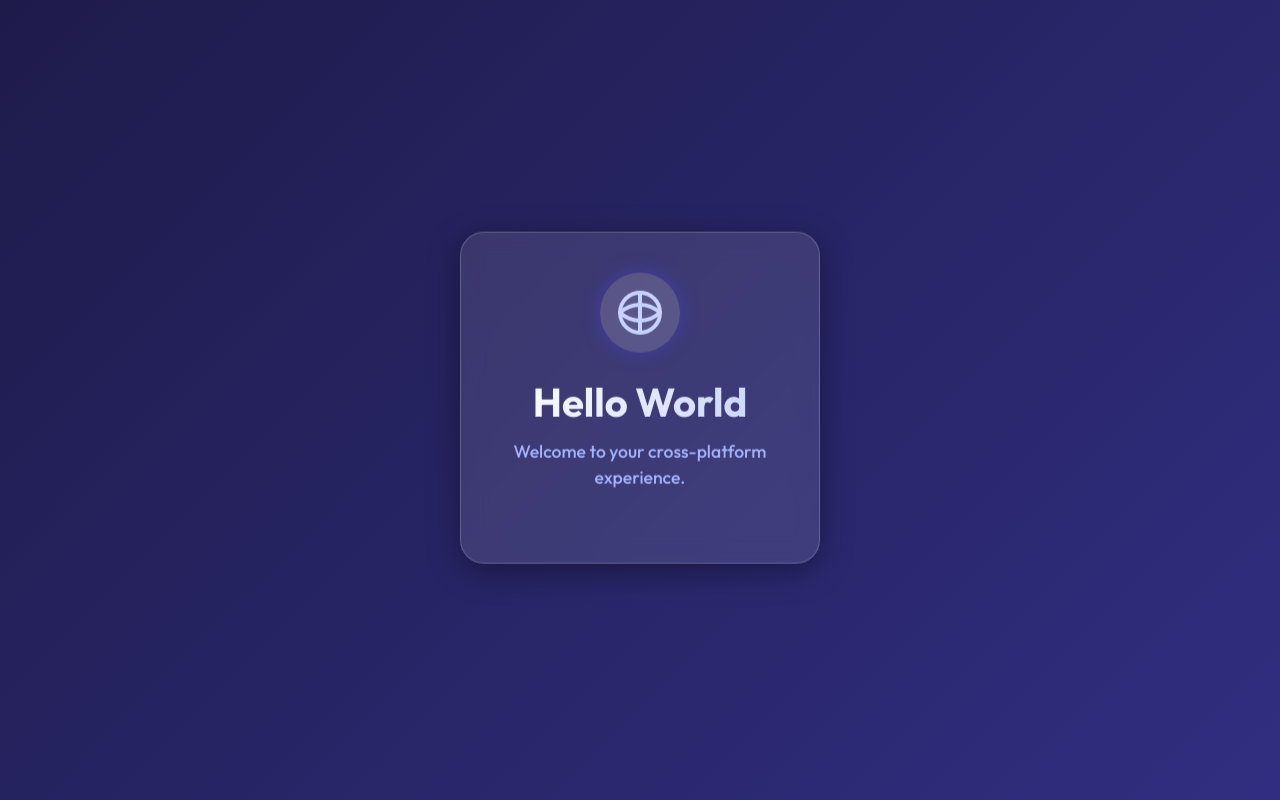
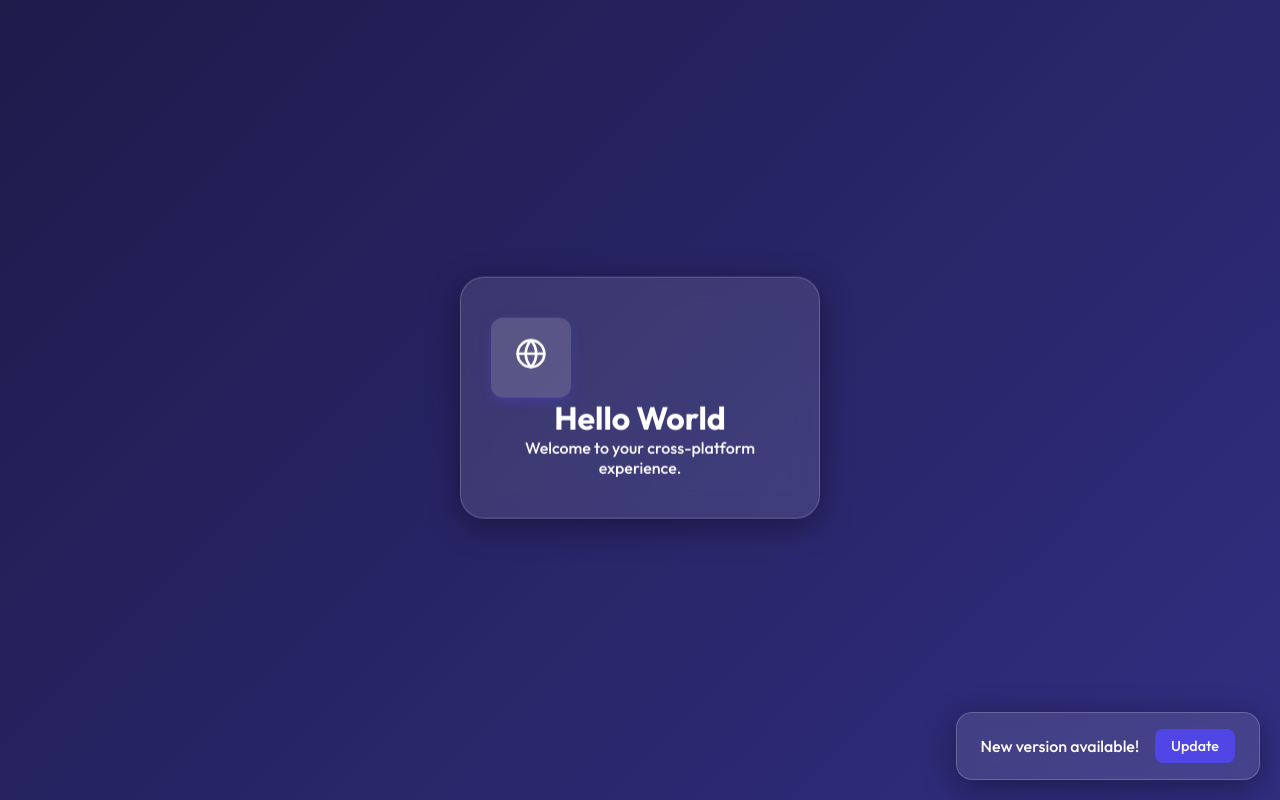
Before and after one commit to HieuMaiTrung/hello-world-pwa, a plain HTML site: page index.html in a window 1280 px wide. Drawn offline with Linux system fonts and the light colour scheme.

Commit message:
new functionality: update version

```diff
--- a/index.html
+++ b/index.html
@@ -1,5 +1,6 @@
 <!DOCTYPE html>
 <html lang="en">
+
 <head>
     <meta charset="UTF-8">
     <meta name="viewport" content="width=device-width, initial-scale=1.0">
@@ -11,11 +12,20 @@
     <link rel="preconnect" href="https://fonts.gstatic.com" crossorigin>
     <link href="https://fonts.googleapis.com/css2?family=Outfit:wght@300;500;700&display=swap" rel="stylesheet">
 </head>
+
 <body>
     <div class="container">
         <div class="card">
             <div class="icon-wrapper">
-                <svg xmlns="http://www.w3.org/2000/svg" width="48" height="48" viewBox="0 0 24 24" fill="none" stroke="currentColor" stroke-width="2" stroke-linecap="round" stroke-linejoin="round" class="globe-icon"><circle cx="12" cy="12" r="10"></circle><line x1="2" y1="12" x2="22" y2="12"></line><path d="M12 2a15.3 15.3 0 0 1 4 10 15.3 15.3 0 0 1-4 10 15.3 15.3 0 0 1-4-10 15.3 15.3 0 0 1 4-10z"></path></svg>
+                <svg xmlns="http://www.w3.org/2000/svg" width="48" height="48" viewBox="0 0 24 24" fill="none"
+                    stroke="currentColor" stroke-width="2" stroke-linecap="round" stroke-linejoin="round"
+                    class="globe-icon">
+                    <circle cx="12" cy="12" r="10"></circle>
+                    <line x1="2" y1="12" x2="22" y2="12"></line>
+                    <path
+                        d="M12 2a15.3 15.3 0 0 1 4 10 15.3 15.3 0 0 1-4 10 15.3 15.3 0 0 1-4-10 15.3 15.3 0 0 1 4-10z">
+                    </path>
+                </svg>
             </div>
             <h1>Hello World</h1>
             <p>Welcome to your cross-platform experience.</p>
@@ -23,14 +33,49 @@
         </div>
     </div>
 
+    <div id="updateToast" class="toast" hidden>
+        <p>New version available!</p>
+        <button id="updateBtn" class="btn-small">Update</button>
+    </div>
+
     <script>
+        let newWorker;
+
         if ('serviceWorker' in navigator) {
             window.addEventListener('load', () => {
-                navigator.serviceWorker.register('./sw.js')
-                    .then(registration => console.log('SW registered: ', registration))
-                    .catch(registrationError => console.log('SW registration failed: ', registrationError));
+                navigator.serviceWorker.register('./sw.js').then(registration => {
+                    console.log('SW registered: ', registration);
+
+                    registration.addEventListener('updatefound', () => {
+                        newWorker = registration.installing;
+                        newWorker.addEventListener('statechange', () => {
+                            if (newWorker.state === 'installed' && navigator.serviceWorker.controller) {
+                                showUpdateToast();
+                            }
+                        });
+                    });
+                }).catch(registrationError => console.log('SW registration failed: ', registrationError));
+            });
+
+            let refreshing;
+            navigator.serviceWorker.addEventListener('controllerchange', () => {
+                if (refreshing) return;
+                window.location.reload();
+                refreshing = true;
             });
         }
+
+        function showUpdateToast() {
+            const toast = document.getElementById('updateToast');
+            toast.hidden = false;
+        }
+
+        document.getElementById('updateBtn').addEventListener('click', () => {
+            if (newWorker) {
+                newWorker.postMessage({ action: 'skipWaiting' });
+            }
+            document.getElementById('updateToast').hidden = true;
+        });
 
         let deferredPrompt;
         const installBtn = document.getElementById('installBtn');
@@ -51,4 +96,5 @@
         });
     </script>
 </body>
+
 </html>
--- a/style.css
+++ b/style.css
@@ -48,37 +48,6 @@ body {
     height: 80px;
     border-radius: 50%;
     display: flex;
-    justify-content: center;
-    align-items: center;
-    margin: 0 auto 24px;
-    box-shadow: 0 0 20px rgba(79, 70, 229, 0.4);
-}
-
-.globe-icon {
-    color: #c7d2fe;
-    animation: spin 20s linear infinite;
-}
-
-h1 {
-    font-size: 2.5rem;
-    font-weight: 700;
-    margin-bottom: 12px;
-    background: linear-gradient(to right, #fff, #c7d2fe);
-    -webkit-background-clip: text;
-    -webkit-text-fill-color: transparent;
-}
-
-p {
-    font-size: 1.1rem;
-    color: #a5b4fc;
-    margin-bottom: 32px;
-    line-height: 1.5;
-}
-
-.btn {
-    background: var(--primary-color);
-    color: white;
-    border: none;
     padding: 12px 24px;
     border-radius: 12px;
     font-size: 1rem;
@@ -100,12 +69,72 @@ p {
 }
 
 @keyframes float {
-    0% { transform: translateY(0px); }
-    50% { transform: translateY(-10px); }
-    100% { transform: translateY(0px); }
+    0% {
+        transform: translateY(0px);
+    }
+
+    50% {
+        transform: translateY(-10px);
+    }
+
+    100% {
+        transform: translateY(0px);
+    }
 }
 
 @keyframes spin {
-    from { transform: rotate(0deg); }
-    to { transform: rotate(360deg); }
+    from {
+        transform: rotate(0deg);
+    }
+
+    to {
+        transform: rotate(360deg);
+    }
 }
+
+.toast {
+    position: fixed;
+    bottom: 20px;
+    right: 20px;
+    background: var(--glass-bg);
+    backdrop-filter: blur(12px);
+    -webkit-backdrop-filter: blur(12px);
+    border: 1px solid var(--glass-border);
+    padding: 16px 24px;
+    border-radius: 16px;
+    display: flex;
+    align-items: center;
+    gap: 16px;
+    box-shadow: 0 8px 32px 0 rgba(0, 0, 0, 0.37);
+    animation: slideIn 0.5s ease-out;
+    z-index: 1000;
+}
+
+.btn-small {
+    background: var(--primary-color);
+    color: white;
+    border: none;
+    padding: 8px 16px;
+    border-radius: 8px;
+    font-size: 0.9rem;
+    font-weight: 500;
+    cursor: pointer;
+    transition: all 0.3s ease;
+    font-family: inherit;
+}
+
+.btn-small:hover {
+    background: var(--secondary-color);
+}
+
+@keyframes slideIn {
+    from {
+        transform: translateY(100px);
+        opacity: 0;
+    }
+
+    to {
+        transform: translateY(0);
+        opacity: 1;
+    }
+}
```
Also changed, not shown: sw.js (+7 -1 lines).
